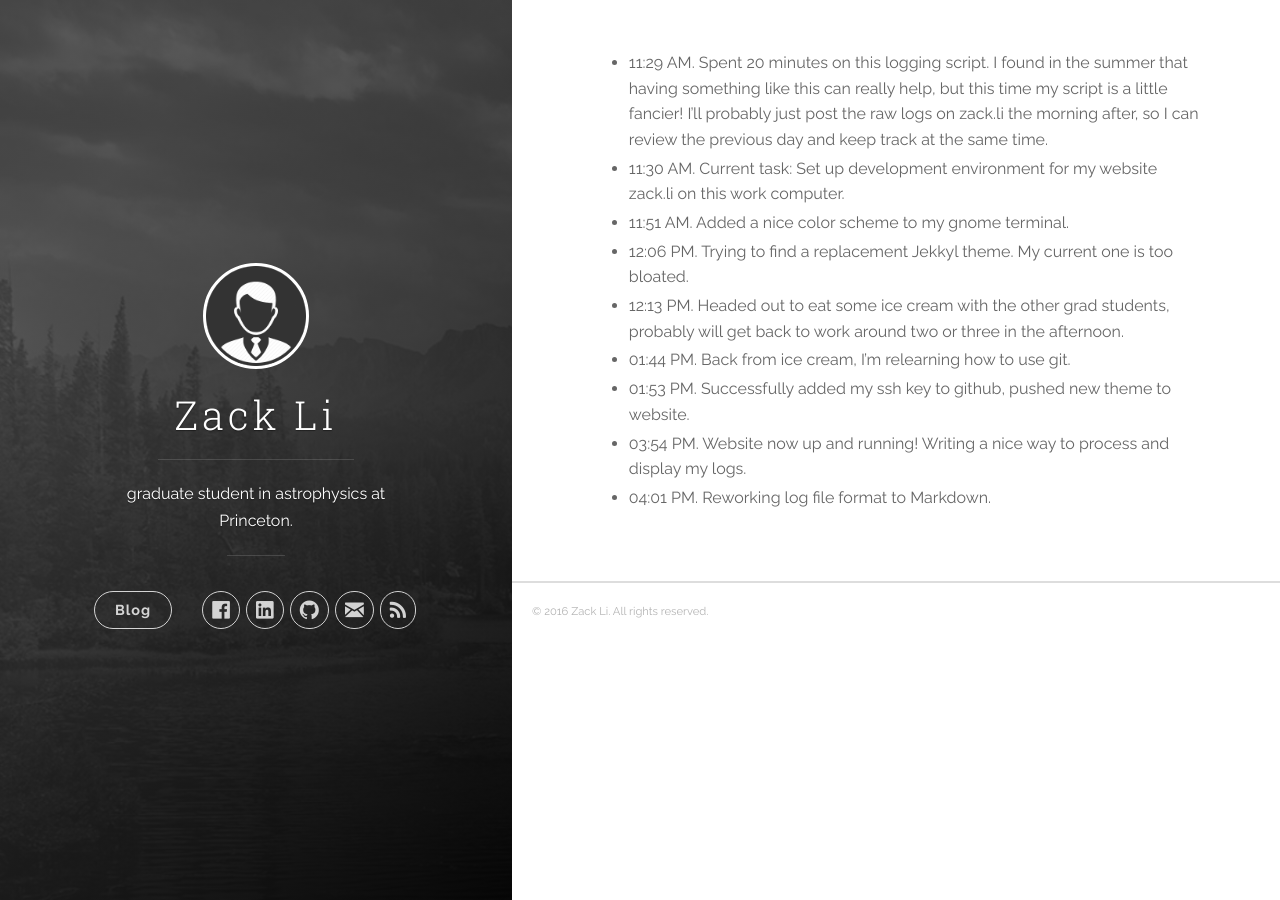
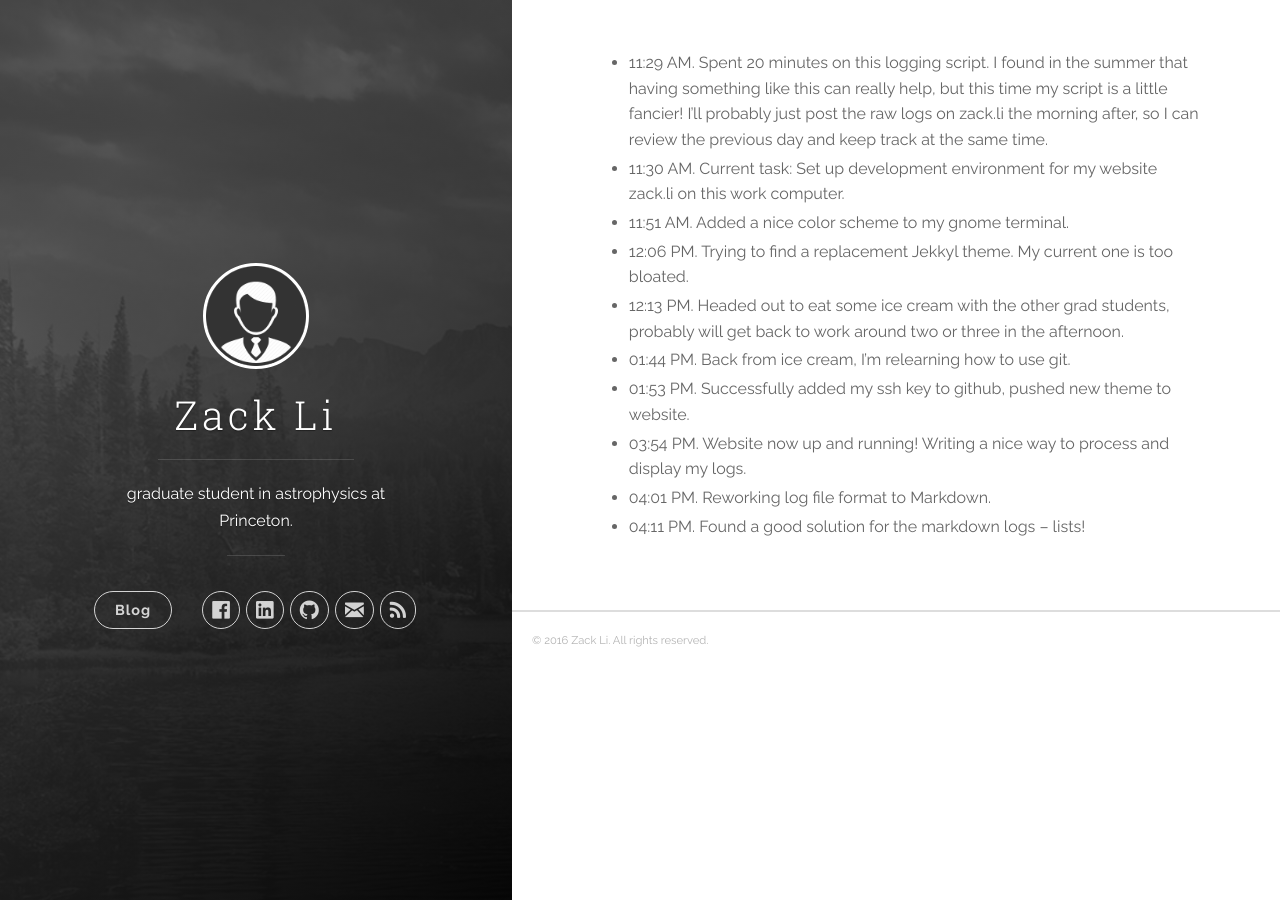
Before and after one commit to xzackli/xzackli.github.io, a Jekyll site: the page built from logs/2016-09-11.md, in a window 1280 px wide. Built offline with Jekyll 4.4.1, drawn with Linux system fonts in a browser that asks for light colours; nearby versions of some CDN libraries; part of the change alters nothing that is shown.

```diff
--- a/_config.yml
+++ b/_config.yml
@@ -37,3 +37,7 @@ kramdown:
 
 gems: ['jekyll-paginate']
 exclude: ['README.md', 'Gemfile', 'Gemfile.lock', 'screenshot.png']
+
+collections:
+  logs:
+    output: true
--- a/logs/2016-09-11.md
+++ b/logs/2016-09-11.md
@@ -12,3 +12,4 @@ title: 2016-09-11
 * 01:53 PM. Successfully added my ssh key to github, pushed new theme to website.
 * 03:54 PM. Website now up and running! Writing a nice way to process and display my logs.
 * 04:01 PM. Reworking log file format to Markdown.
+* 04:11 PM. Found a good solution for the markdown logs -- lists!
```
